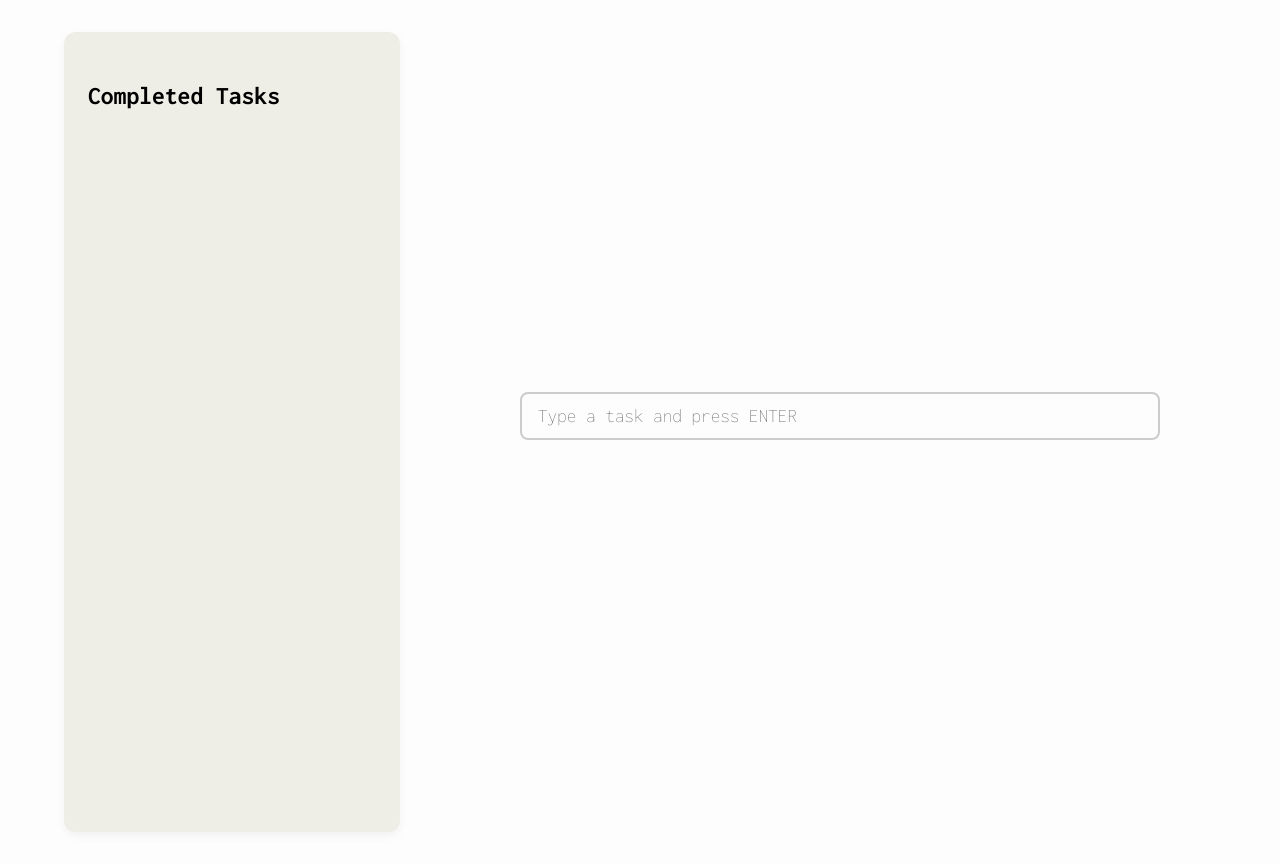
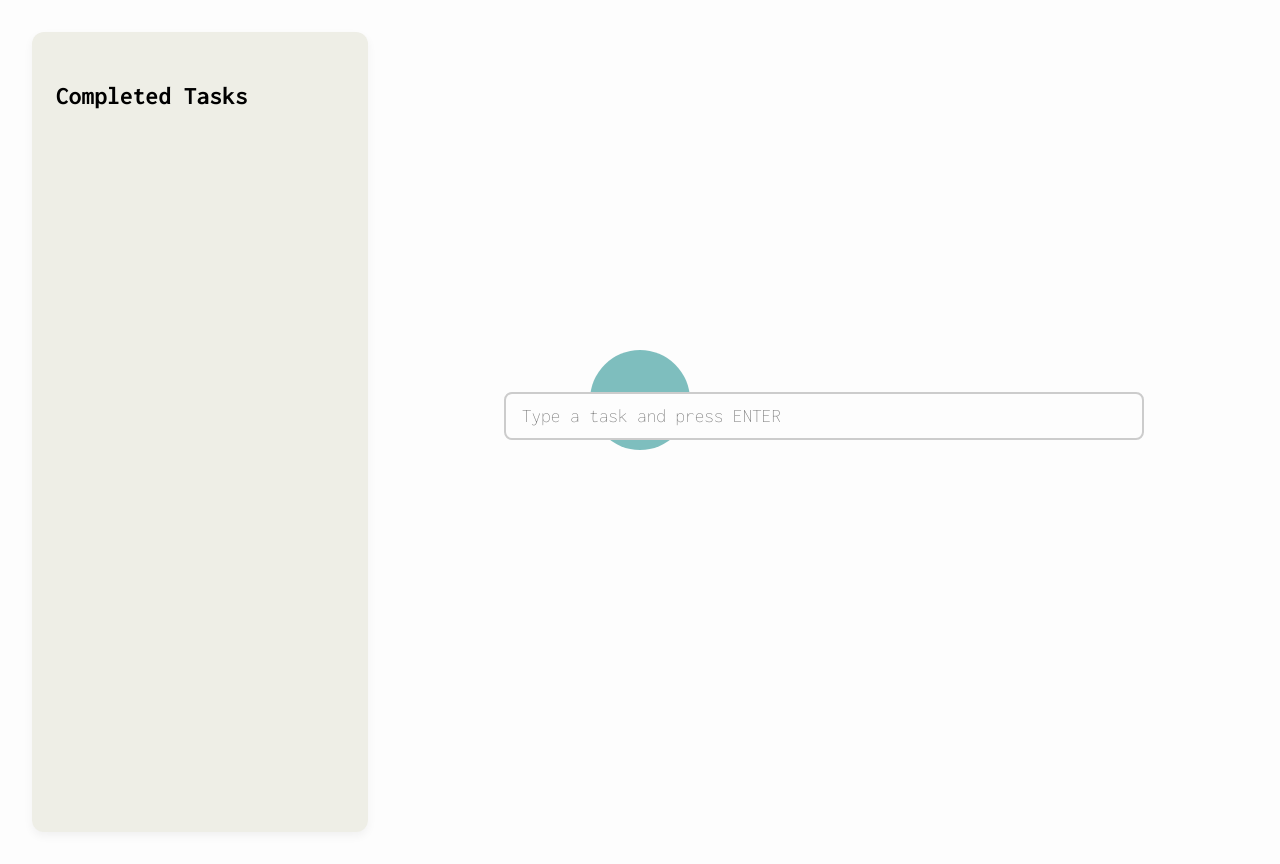
Before and after one commit to JedidiahCajudo/easy-wins, a React (Vite) app: page / in a window 1280 px wide. Built offline with nearby package versions, Linux system fonts and the light colour scheme.

Commit message:
created a new css file and imported to app.jsx, visible breathing circle

```diff
--- a/src/App.jsx
+++ b/src/App.jsx
@@ -1,5 +1,7 @@
 import { useState, useEffect } from 'react';
 import BreathingWidget from './components/BreathingWidget';
+import './breathing-widget.css';
+
 
 function App() {
   const [task, setTask] = useState('');
--- /dev/null
+++ b/src/breathing-widget.css
@@ -0,0 +1,28 @@
+/* breathing-widget.css */
+.breathing-widget {
+  position: fixed;
+  top: 50%;
+  left: 50%;
+  transform: translate(-50%, -50%);
+  z-index: -1;
+}
+
+.breathing-circle {
+  width: 100px;
+  height: 100px;
+  background-color: rgba(0, 128, 128, 0.5);
+  border-radius: 50%;
+  animation: breathing 4s infinite ease-in-out;
+}
+
+@keyframes breathing {
+  0% {
+    transform: scale(1);
+  }
+  50% {
+    transform: scale(1.2);
+  }
+  100% {
+    transform: scale(1);
+  }
+}
```
